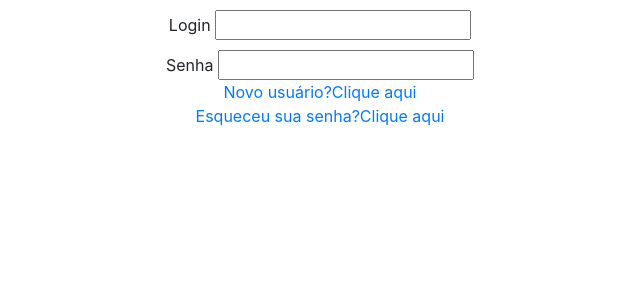
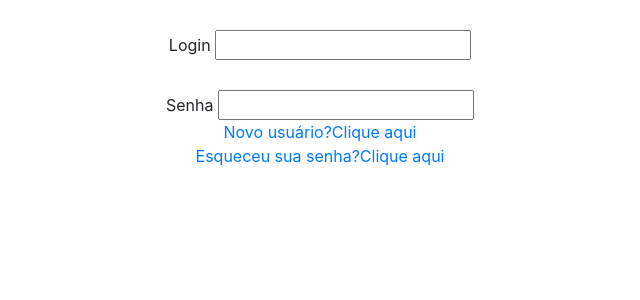
Before and after one commit to BlzDentinho/KIGSessence, a PHP site: page /pages/usuario/pop.php in a window 1280 px wide. Shown: the top 300 px of the page, without its empty margins (320-960 px from the left). Run offline with PHP 8.4, Linux system fonts and the light colour scheme.

Commit message:
teste margin popup
teste margin popup

```diff
--- a/assets/css/popup.css
+++ b/assets/css/popup.css
@@ -1,5 +1,5 @@
 .margin {
-    margin-top: 10px;
+    margin-top: 30px;
 }
 
 .btn {
```
